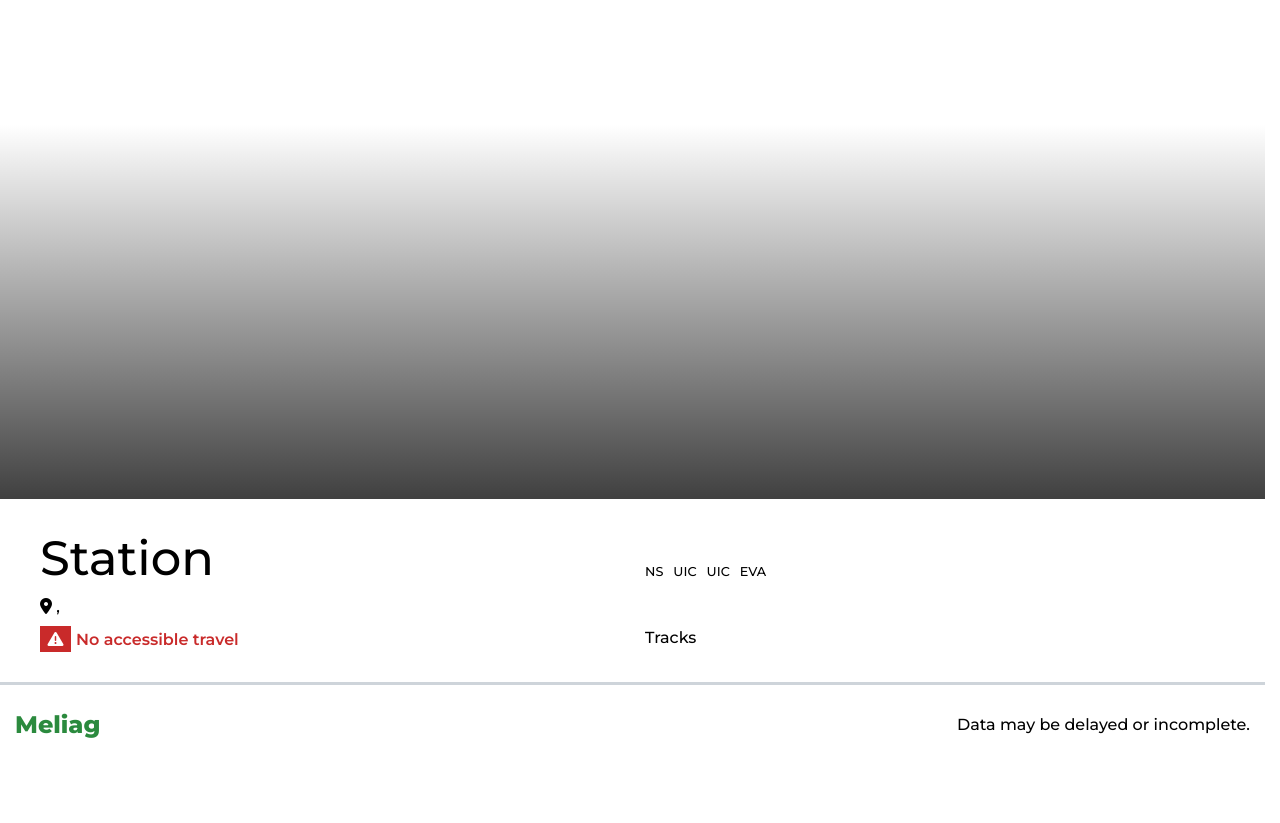
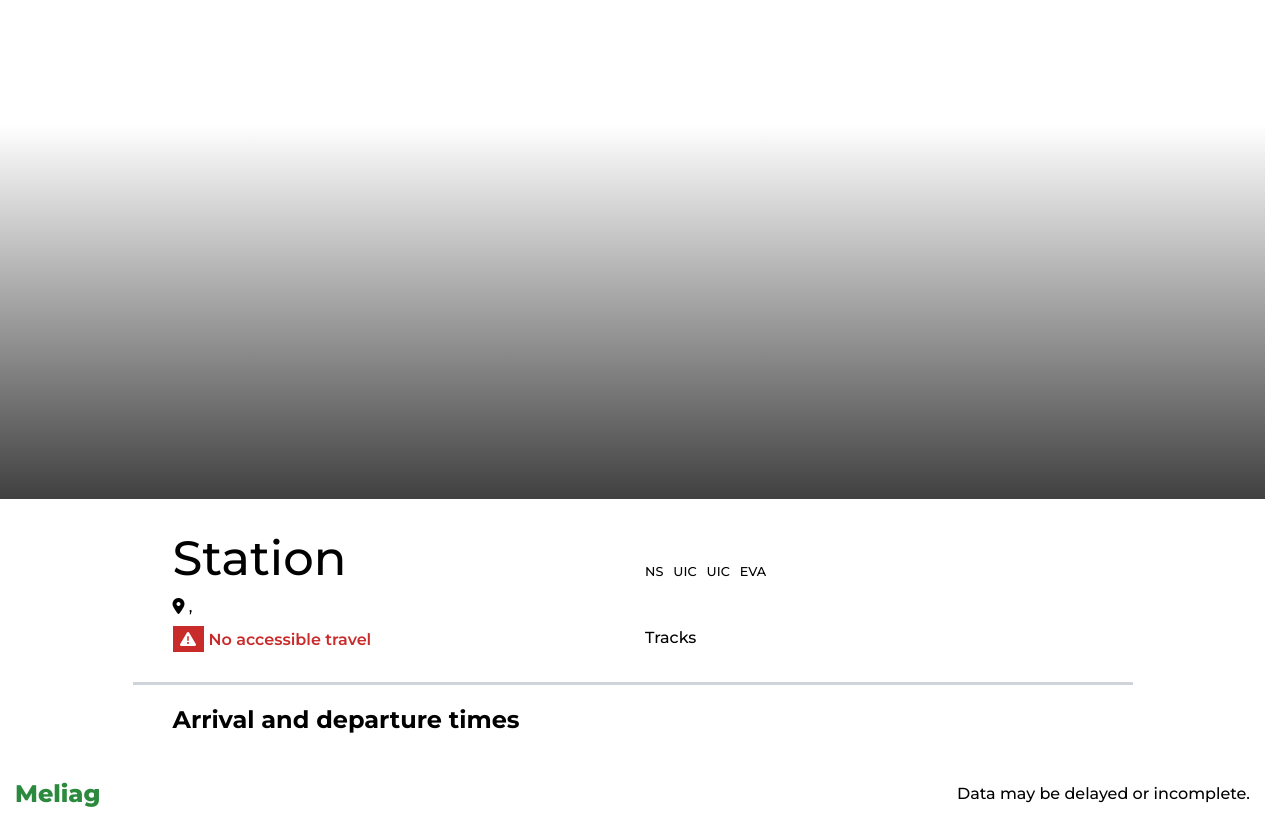
Before and after one commit to Gijs6/meliag, a Flask app: template templates/station_times.html in a window 1280 px wide. Shown: the part 79-902 px from the top of the page. Before the commit the page ends 817 px from the top, so only its background shows below. Run offline with Flask 3, Linux system fonts and the light colour scheme; the template is opened without the code that fills it, so the values that code supplies are empty; some libraries are stand-ins or nearby versions.

Commit message:
Small style things

```diff
--- a/app.py
+++ b/app.py
@@ -314,7 +314,6 @@ def station_times(station_code):
                 return datetime.max.replace(tzinfo=timezone.utc)
 
         trains = dict(sorted(trains.items(), key=lambda item: actual_time(item[1])))
-        print(f"{station_name}: {len(arrivals)} arrivals, {len(departures)} departures")
 
     return render_template(
         "station_times.html",
--- a/static/styles/station_times.css
+++ b/static/styles/station_times.css
@@ -11,7 +11,6 @@ main {
     align-items: flex-end;
     padding: 30px 40px;
     isolation: isolate;
-    background-attachment: fixed;
 }
 
 .station-banner::after {
@@ -41,7 +40,15 @@ main {
     word-wrap: break-word;
 }
 
+.station-banner-name::selection {
+    color: white;
+    background: gray;
+}
+
 .station-info {
+    width: 1000px;
+    max-width: 100%;
+    margin: auto;
     padding: 30px 40px;
     display: grid;
     grid-template-areas:
@@ -161,13 +168,17 @@ main {
     color: white;
 }
 
+.sections-container {
+    padding: 20px 40px;
+    width: 1000px;
+    max-width: 100%;
+    margin: auto;
+}
+
 .trains-container {
     list-style: none;
     display: flex;
     flex-direction: column;
-    width: 900px;
-    max-width: 100%;
-    margin: auto;
 }
 
 .train {
--- a/templates/station_times.html
+++ b/templates/station_times.html
@@ -96,6 +96,9 @@
             </div>
         </section>
     </section>
+    <section class="sections-container">
+        <section class="section-item section-trains">
+            <h2>Arrival and departure times</h2>
             <ol class="trains-container">
                 {% for train_number, train in trains.items() %}
                     <li class="train{% if train.arrival.cancelled or train.departure.cancelled %} train-cancelled{% endif %}">
@@ -104,7 +107,7 @@
                                 {% if not train.arrival.plannedDateTime %}
                                     <span class="train-time-arrival-notapplicable"><i class="fa-solid fa-caret-down"></i></span>
                                 {% else %}
-                            <span class="train-time-arrival-label"><i class="fa-solid fa-arrow-right"></i><i class="fa-solid fa-train"></i></span>
+                                    <span class="train-time-arrival-label">Arr</span>
                                     {% if train.arrival.plannedDateTime != train.arrival.actualDateTime %}
                                         <s class="train-time-arrival-planned train-time-outdated">
                                             <time datetime="{{ train.arrival.plannedDateTime | isoformat }}">{{ train.arrival.plannedDateTime | format_datetime("%H:%M") }}</time>
@@ -125,7 +128,7 @@
                                 {% if not train.departure.plannedDateTime %}
                                     <span class="train-time-departure-notapplicable"><i class="fa-solid fa-caret-down"></i></span>
                                 {% else %}
-                            <span class="train-time-departure-label"><i class="fa-solid fa-arrow-left"></i><i class="fa-solid fa-train"></i></span>
+                                    <span class="train-time-departure-label">Dep</span>
                                     {% if train.departure.plannedDateTime != train.departure.actualDateTime %}
                                         <s class="train-time-departure-planned train-time-outdated">
                                             <time datetime="{{ train.departure.plannedDateTime | isoformat }}">{{ train.departure.plannedDateTime | format_datetime("%H:%M") }}</time>
@@ -195,6 +198,31 @@
                         <section class="train-stock" data-train-number="{{ train_number }}">
                             <div class="train-stock-loading">Loading train composition...</div>
                         </section>
+                        <script>
+                    document.addEventListener("DOMContentLoaded", function () {
+                        const trainStockSections = document.querySelectorAll(
+                            ".train-stock[data-train-number]"
+                        );
+
+                        trainStockSections.forEach((section) => {
+                            const trainNumber = section.dataset.trainNumber;
+
+                            fetch(
+                                "{{ url_for('train_stock_api', train_number='') }}" +
+                                    trainNumber
+                            )
+                                .then((response) => response.json())
+                                .then((data) => {
+                                    section.innerHTML = data.html;
+                                })
+                                .catch((error) => {
+                                    console.error("Error fetching train stock:", error);
+                                    section.innerHTML =
+                                        '<div class="train-stock-error">Failed to load train composition</div>';
+                                });
+                        });
+                    });
+                        </script>
                         <section class="train-messages">
                             {% set arrival_msgs = train.arrival.messages if train.arrival and train.arrival.messages else [] %}
                             {% set departure_msgs = train.departure.messages if train.departure and train.departure.messages else [] %}
@@ -282,29 +310,6 @@
                     </li>
                 {% endfor %}
             </ol>
-    <script>
-        document.addEventListener("DOMContentLoaded", function () {
-            const trainStockSections = document.querySelectorAll(
-                ".train-stock[data-train-number]"
-            );
-
-            trainStockSections.forEach((section) => {
-                const trainNumber = section.dataset.trainNumber;
-
-                fetch(
-                    "{{ url_for('train_stock_api', train_number='') }}" +
-                        trainNumber
-                )
-                    .then((response) => response.json())
-                    .then((data) => {
-                        section.innerHTML = data.html;
-                    })
-                    .catch((error) => {
-                        console.error("Error fetching train stock:", error);
-                        section.innerHTML =
-                            '<div class="train-stock-error">Failed to load train composition</div>';
-                    });
-            });
-        });
-    </script>
+        </section>
+    </section>
 {% endblock %}
```
Lines whose indentation alone changed are shown as unchanged.
